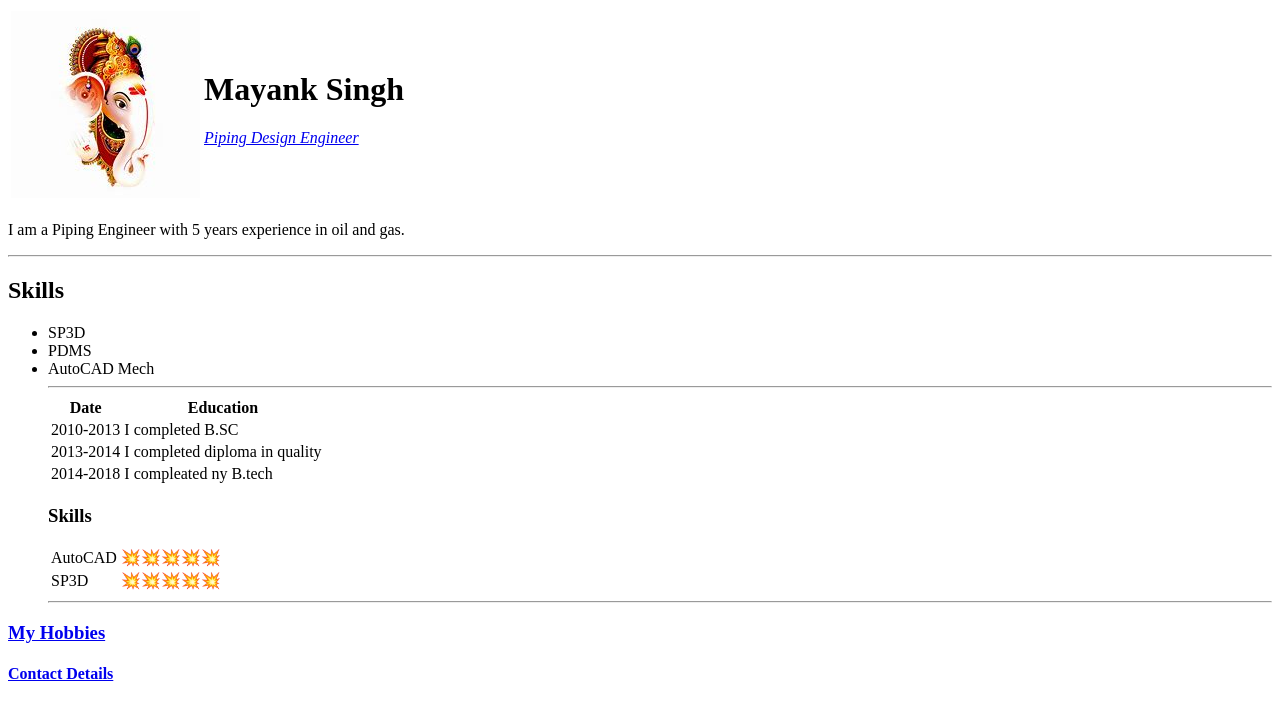
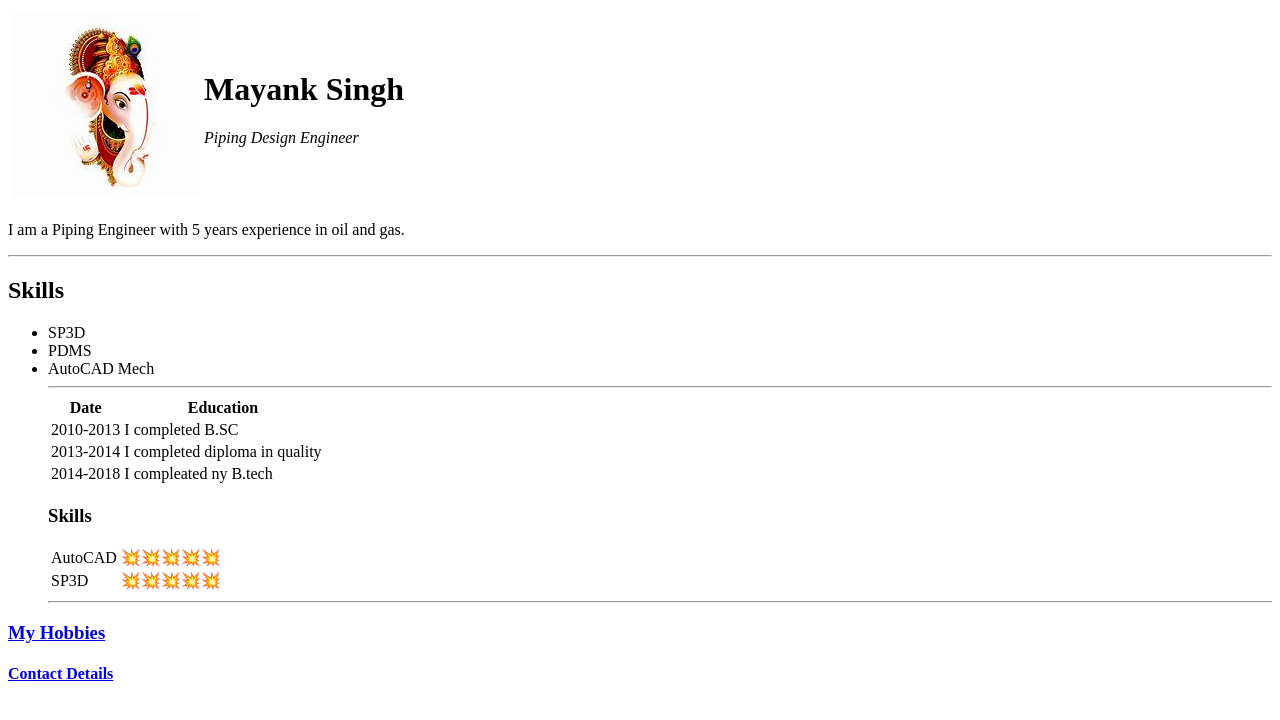
Before and after one commit to Mayshiv/cv, a plain HTML site: page index.html in a window 1280 px wide. Drawn offline with Linux system fonts and the light colour scheme.

Commit message:
Update index.html

```diff
--- a/index.html
+++ b/index.html
@@ -11,7 +11,7 @@
     <tr>
       <td><img src="image/Mayank.png" alt=""></td>
       <td><h1>Mayank Singh</h1>
-      <p><em><a href="https://www.naukri.com/piping-designer">Piping Design Engineer</a></em></p></td>
+      <p><em>Piping Design Engineer</em></p></td>
     </tr>
   </table>
   <p>I am a Piping Engineer with 5 years experience in oil and gas.</p>
```
